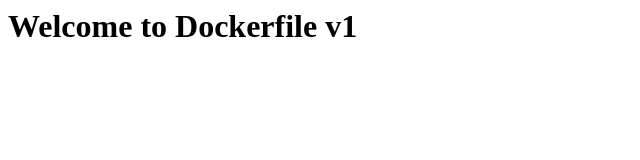
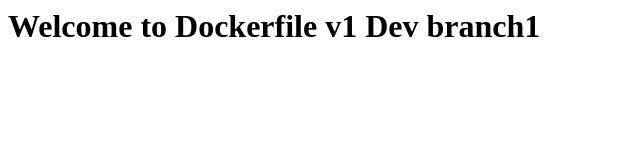
Before and after one commit to munawwarahmed61/LAB, a plain HTML site: page index.html in a window 1280 px wide. Shown: the whole page, without its empty margins (0-640 px from the left). Drawn offline with Linux system fonts and the light colour scheme.

Commit message:
dev branch

```diff
--- a/index.html
+++ b/index.html
@@ -1 +1 @@
-<h1>Welcome to Dockerfile v1</h1>
+<h1>Welcome to Dockerfile v1 Dev branch1</h1>
```
